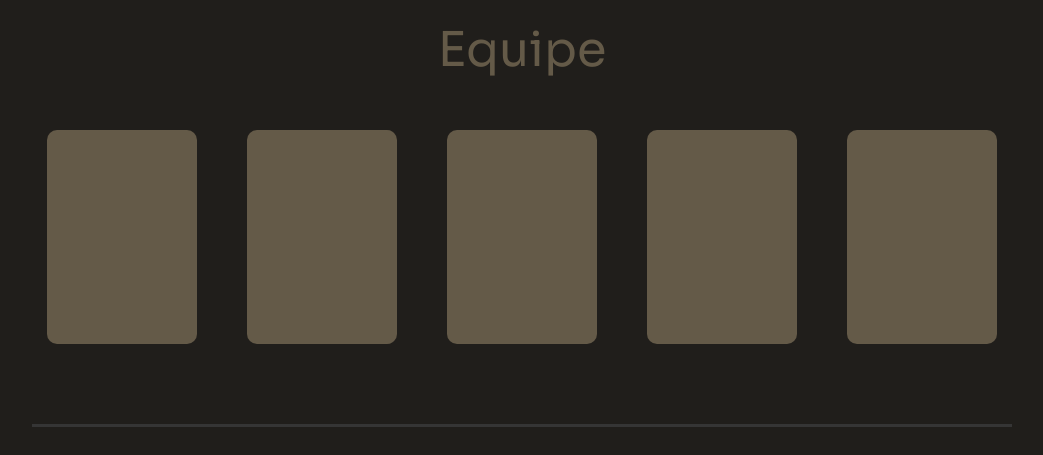
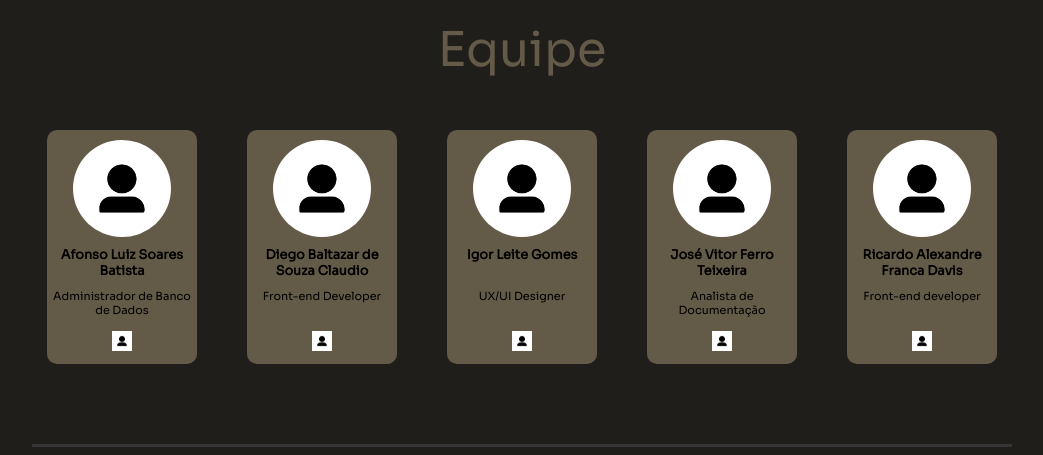
Before and after one commit to TW-Technologies/landing-page, a plain HTML site: page index.html in a window 1280 px wide. Shown: the part 1300-1755 px from the top of the page, without its empty margins (118-1161 px from the left). Drawn offline with Linux system fonts and the light colour scheme.

Commit message:
Style: Equipe - integrantes cards template

```diff
--- a/css/style.css
+++ b/css/style.css
@@ -145,7 +145,7 @@ hr {
     justify-content: center;
 }
 
-#equipe_container h3 {
+#equipe_container > h3 {
     font-size: 3em;
     font-weight: 400;
     color: #645A48;
@@ -167,7 +167,32 @@ hr {
     width: 180px;
     height: 257px;
     background-color: #645A48;
+    padding-top: 10px;
+    padding-bottom: 10px;
     border-radius: 10px;
+    display: flex;
+    flex-direction: column;
+    align-items: center;
+    text-align: center;
+    gap: 10px;
+
+}
+.card_image{
+    width: 65%;
+    border-radius: 50%;
+}
+.card_name{
+    height: 15%;
+    margin: 0px;
+    font-size: 0.8em;
+    color: #000000;
+}
+.card_description{
+    height: 15%;
+    font-size: 0.7em;
+}
+.card_link{
+    height: 20px;
 }
 
 #projeto_container {
--- a/index.html
+++ b/index.html
@@ -54,11 +54,36 @@
         <div id="equipe_container">
             <h3>Equipe</h3>
             <div id="equipe_cards_container">
-                <div class="equipe_card"></div>
-                <div class="equipe_card"></div>
-                <div class="equipe_card"></div>
-                <div class="equipe_card"></div>
-                <div class="equipe_card"></div>
+                <div class="equipe_card">
+                    <img class="card_image" src="images/integrantes/example.png">
+                    <h3 class="card_name">Afonso Luiz Soares Batista</h3>
+                    <p class="card_description">Administrador de Banco de Dados</p>
+                    <a class="card_link" href=""><img src="images/integrantes/example.png" alt="" style="width: 100%; height: 100%;"></a>
+                </div>
+                <div class="equipe_card">
+                    <img class="card_image" src="images/integrantes/example.png">
+                    <h3 class="card_name">Diego Baltazar de Souza Claudio</h3>
+                    <p class="card_description">Front-end Developer</p>
+                    <a class="card_link" href=""><img src="images/integrantes/example.png" alt="" style="width: 100%; height: 100%;"></a>
+                </div>
+                <div class="equipe_card">
+                    <img class="card_image" src="images/integrantes/example.png">
+                    <h3 class="card_name">Igor Leite Gomes</h3>
+                    <p class="card_description">UX/UI Designer</p>
+                    <a class="card_link" href=""><img src="images/integrantes/example.png" alt="" style="width: 100%; height: 100%;"></a>
+                </div>
+                <div class="equipe_card">
+                    <img class="card_image" src="images/integrantes/example.png">
+                    <h3 class="card_name">José Vitor Ferro Teixeira</h3>
+                    <p class="card_description">Analista de Documentação</p>
+                    <a class="card_link" href=""><img src="images/integrantes/example.png" alt="" style="width: 100%; height: 100%;"></a>
+                </div>
+                <div class="equipe_card">
+                    <img class="card_image" src="images/integrantes/example.png">
+                    <h3 class="card_name">Ricardo Alexandre Franca Davis</h3>
+                    <p class="card_description">Front-end developer</p>
+                    <a class="card_link" href=""><img src="images/integrantes/example.png" alt="" style="width: 100%; height: 100%;"></a>
+                </div>
             </div>
         </div>
 
```
Also changed, not shown: images/integrantes/example.png (added).
